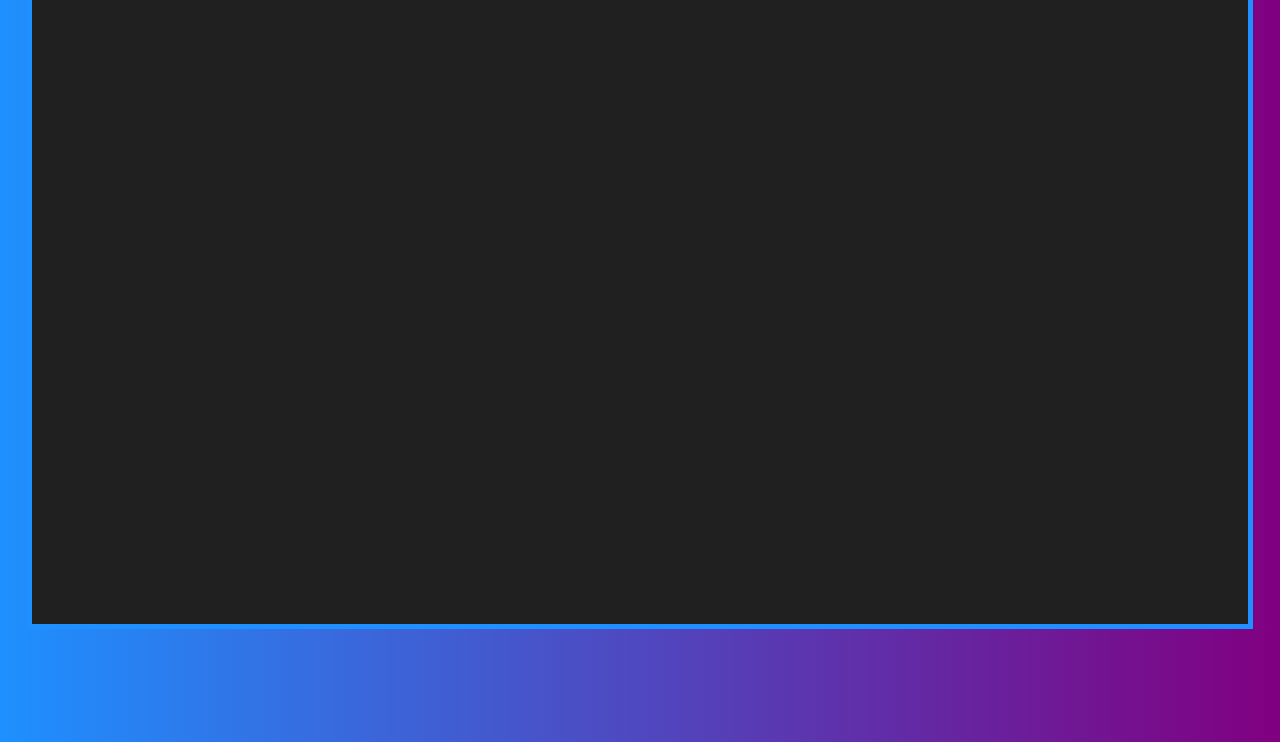
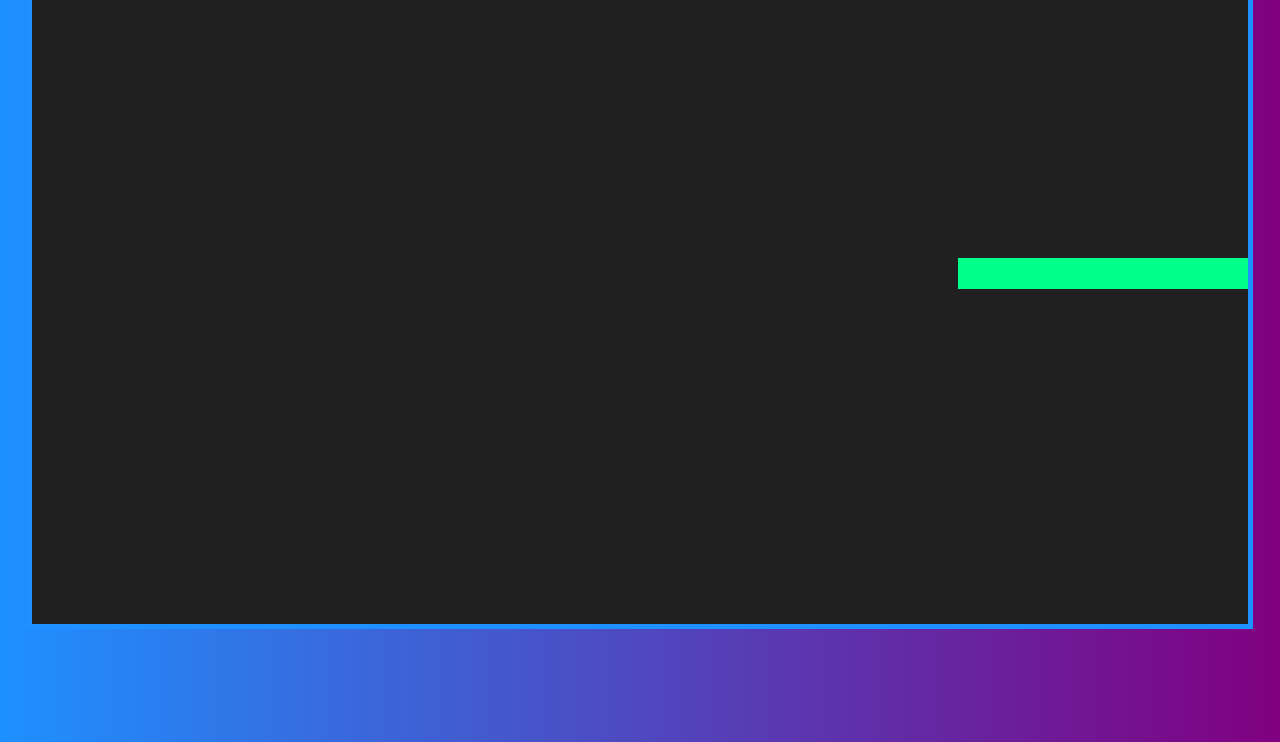
Before and after one commit to Gutoneitzke/snake-game-javascript, a plain HTML site: page index.html in a window 1280 px wide. Shown: the part 58-800 px from the top of the page. Drawn offline with Linux system fonts and the light colour scheme.

Commit message:
our first animation

```diff
--- a/game.js
+++ b/game.js
@@ -1,17 +1,41 @@
 const SNAKE_SPEED = 5;
+let snake_body = [
+    {x: 10, y: 11},
+    {x: 11, y: 11},
+    {x: 12, y: 11},
+    {x: 13, y: 11},
+    {x: 14, y: 11},
+];
+var gameTemplate = document.getElementById('game');
 
 setInterval(main,SNAKE_SPEED*100)
 
 function main() {
     console.log('MAIN');
+    gameTemplate.innerHTML = '';
+    update();
+    render();
 }
 
 // Loop -> Algo que vai se repetir para efetuar uma renderização
 function update() {
     // atualiza a comida e a cobra
+    for(let i = snake_body.length - 2; i >= 0; i--)
+    {
+        snake_body[i+1] = {...snake_body[i]}
+    }
+    snake_body[0].x += 0;
+    snake_body[0].y += 1;
 }
 
 // Draw/Render
 function render() {
     // atualiza a posição
+    snake_body.forEach(position => {
+        let snake = document.createElement('div');
+        snake.style.gridRowStart    = position.x;
+        snake.style.gridColumnStart = position.y;
+        snake.classList.add('snake');
+        gameTemplate.appendChild(snake);
+    });
 }
--- a/theme.css
+++ b/theme.css
@@ -4,7 +4,7 @@
     --color-purple: #800080;
     --color-dark: #202020;
     --color-gray: #808080;
-    --color-green: #46b86c;
+    --color-green: #00ff88;
 }
 *{
     margin: 0;
@@ -28,3 +28,6 @@ body{
     grid-template-rows: repeat(21, 1fr);
     grid-template-columns: repeat(21, 1fr);
 }
+.snake{
+    background-color: var(--color-green);
+}
```
Also changed, not shown: index.html (+1 -3 lines).
